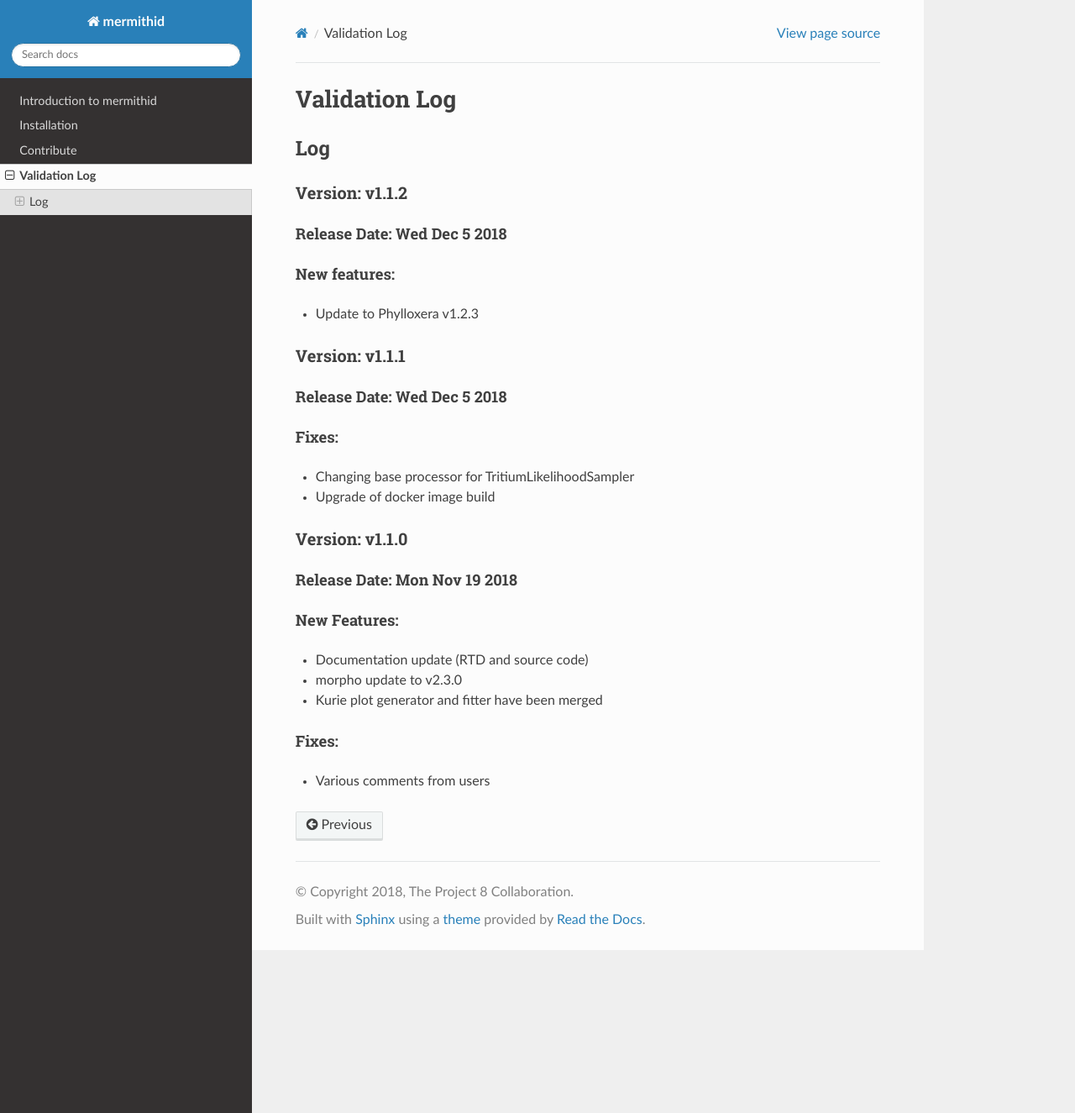
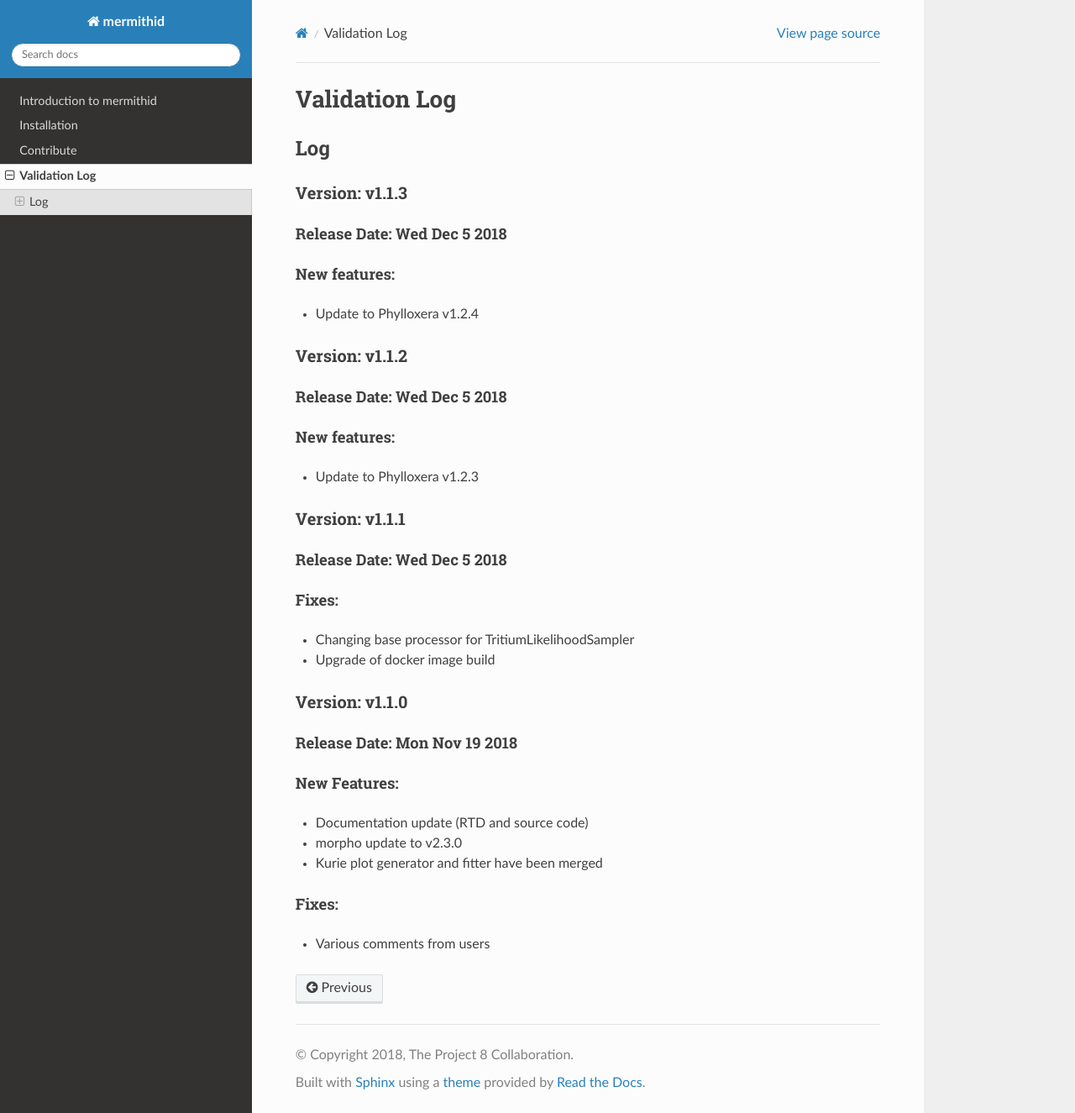
Before and after one commit to project8/mermithid, a Sphinx documentation site: the page built from documentation/validation_log.rst, in a window 1280 px wide and 1325 px high. Shown: the whole window at 84% size. Built offline with Sphinx 7.4.7 and the Read the Docs theme 2.0.0, drawn with Linux system fonts in a browser that asks for light colours; pages that are not in the unit, such as notebooks, are missing from menus.

Commit message:
Update versions

```diff
--- a/CMakeLists.txt
+++ b/CMakeLists.txt
@@ -1,7 +1,7 @@
 cmake_minimum_required(VERSION 3.1)
 
 cmake_policy( SET CMP0048 NEW ) # version in project()
-project( Mermithid VERSION 1.0.1 )
+project( Mermithid VERSION 1.1.3 )
 
 list( APPEND CMAKE_MODULE_PATH ${PROJECT_SOURCE_DIR}/Phylloxera/Scarab/cmake )
 # list( APPEND CMAKE_MODULE_PATH ${PROJECT_SOURCE_DIR}/Cicada/Scarab/cmake )
--- a/documentation/validation_log.rst
+++ b/documentation/validation_log.rst
@@ -3,6 +3,17 @@ Validation Log
 
 Log
 ---
+
+Version: v1.1.3
+~~~~~~~~~~~~~~~
+
+Release Date: Wed Dec 5 2018
+''''''''''''''''''''''''''''
+
+New features:
+'''''''''''''
+
+* Update to Phylloxera v1.2.4
 
 Version: v1.1.2
 ~~~~~~~~~~~~~~~
```
Also changed, not shown: 1 other file.
